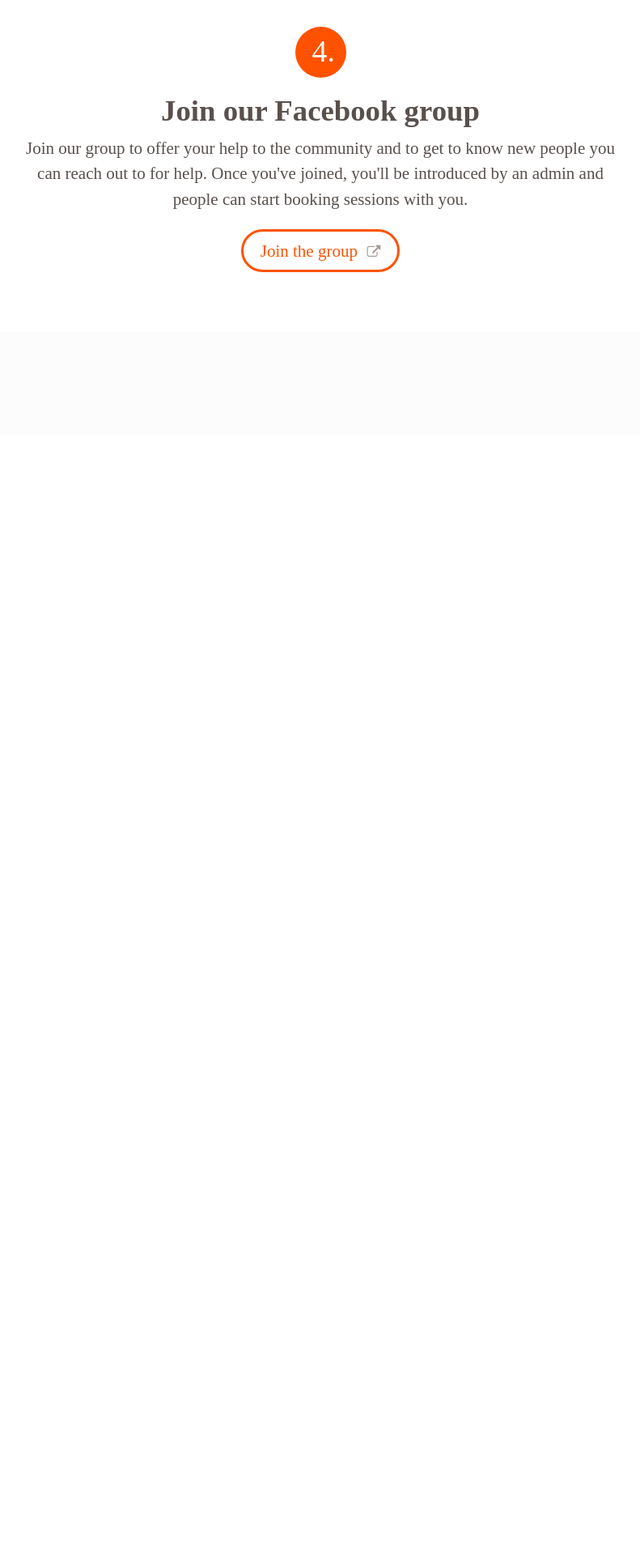
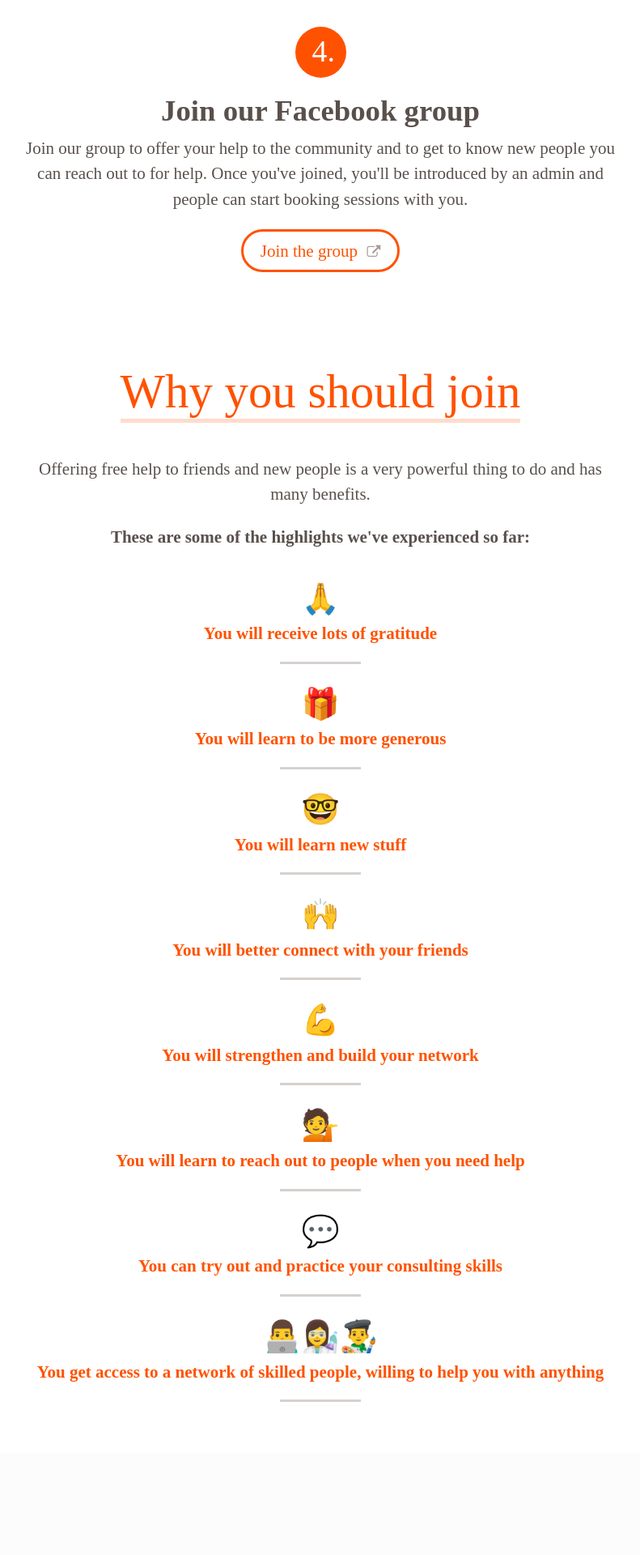
Before and after one commit to dnlhtz/happytohelp, a Jekyll site: the page built from index.html, in a window 1280 px wide. Shown: the part 1780-3700 px from the top of the page at 81% size, without its empty margins (244-1035 px from the left). Built offline with Jekyll 4.4.1, drawn with Linux system fonts in a browser that asks for light colours; nearby versions of some CDN libraries; before the commit the page ends 2316 px from its top, so only the background shows below that.

Commit message:
benefits

```diff
--- /dev/null
+++ b/_includes/sections/why.html
@@ -0,0 +1,29 @@
+<section class="section section--why">
+	<div class="container">
+	<div class="row">
+
+	<div class="col-md-8 offset-md-2">
+
+		<h2>Why you should join</h2>
+
+		<p>Offering free help to friends and new people is a very powerful thing to do and has many benefits.</p>
+		<p><strong>These are some of the highlights we've experienced so far:</strong></p>
+
+		<ul class="list-unstyled">
+			<li><span>🙏</span>You will receive lots of gratitude</li>
+			<li><span>🎁</span>You will learn to be more generous</li>
+			<li><span>🤓</span>You will learn new stuff</li>
+			<li><span>🙌</span>You will better connect with your friends</li>
+			<li><span>💪</span>You will strengthen and build your network</li>
+			<li><span>💁</span>You will learn to reach out to people when you need help</li>
+			<li><span>💬️</span>You can try out and practice your consulting skills</li>
+			<li><span>👨‍💻👩‍🔬👨‍🎨</span>You get access to a network of skilled people, willing to help you with anything</li>
+		</ul>
+
+	</div>
+
+
+
+	</div>
+	</div><!-- /.container -->
+</section>
--- a/_sass/_sections.scss
+++ b/_sass/_sections.scss
@@ -1,6 +1,7 @@
 .section {
 
 	padding: 2rem 0;
+	text-align: center;
 
 	&--footer {
 		background-color: #fcfcfc;
@@ -23,11 +24,39 @@
 	}
 
 	&--how {
-		text-align: center;
 
 		h2 {
 			margin-left: auto;
 			margin-right: auto;
 		}
 	}
+
+	&--why {
+
+		li {
+			color: $brand-primary;
+			position: relative;
+			font-weight: $font-weight--bold;
+			padding: .5rem 0 1rem;
+			margin: .5rem 0;
+
+			span {
+				display: block;
+				font-size: $font-size--xlarge;
+			}
+
+		}
+
+		li::after {
+			content: " ";
+			position: absolute;
+			bottom: 0;
+			left: 0;
+			right: 0;
+			margin: auto;
+			display: block;
+			width: 100px;
+			border-bottom: 3px solid $gray-lightest;
+		}
+	}
 }
--- a/index.html
+++ b/index.html
@@ -4,3 +4,4 @@
 
 {% include sections/header.html %}
 {% include sections/how.html %}
+{% include sections/why.html %}
```
